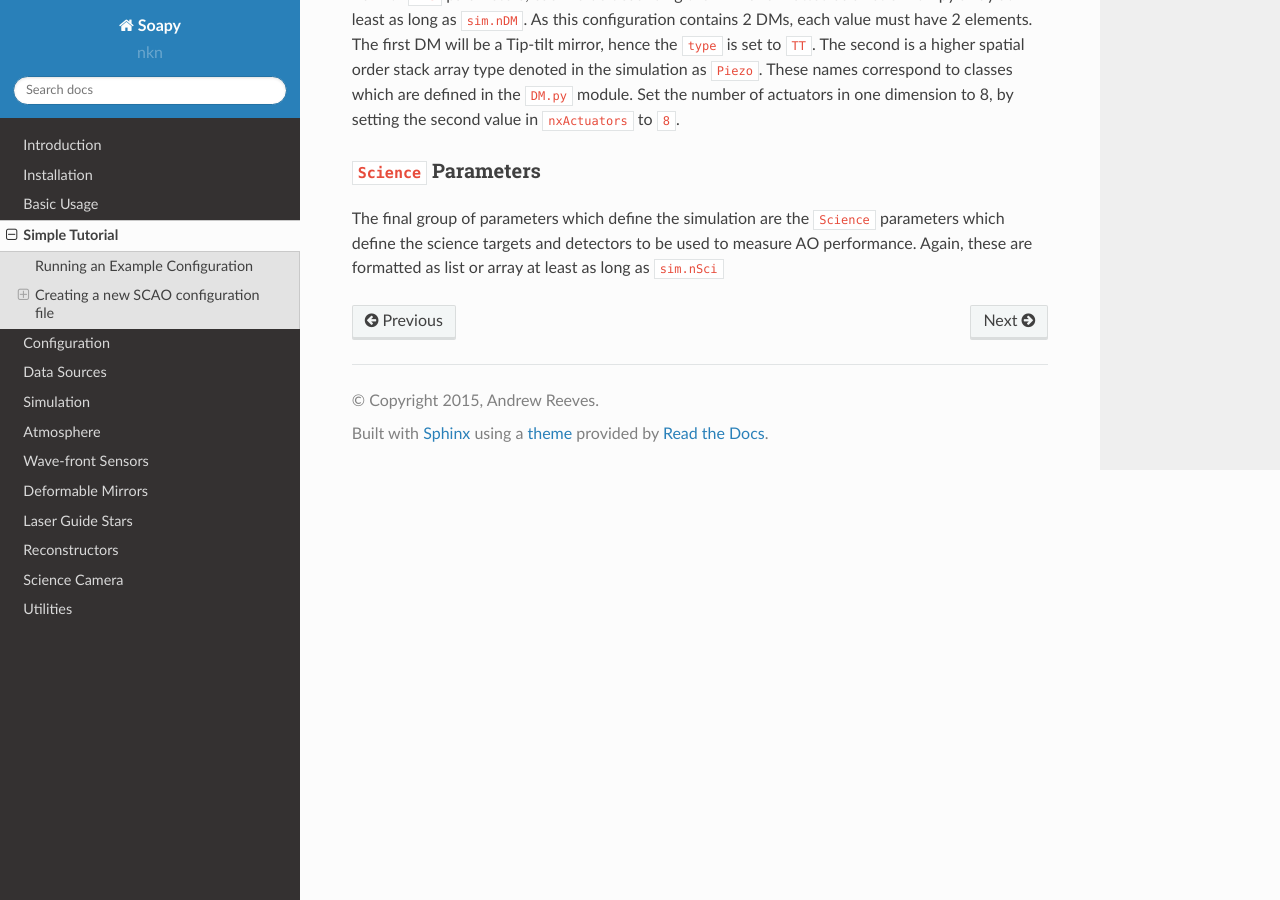
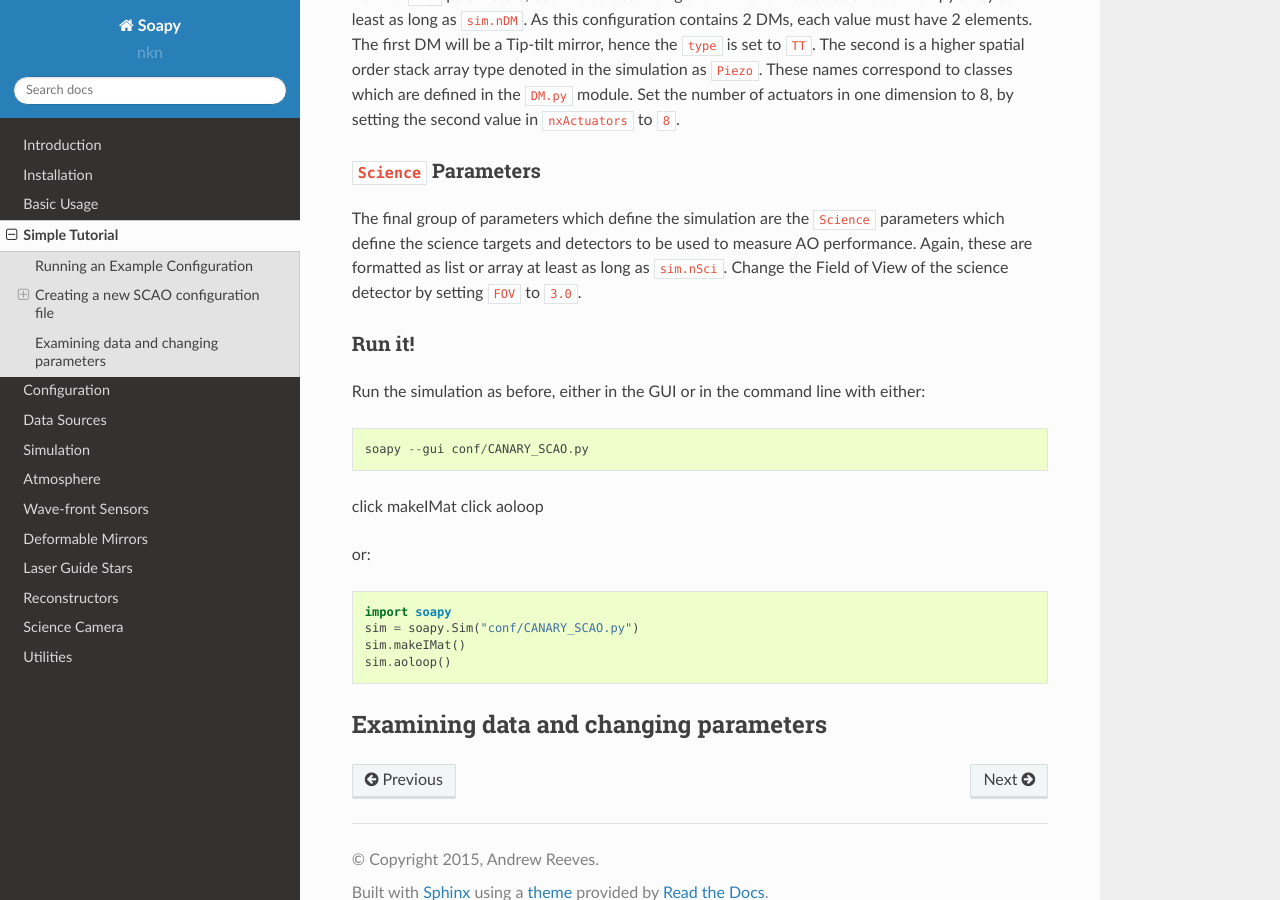
Before and after one commit to AOtools/soapy, a Sphinx documentation site: the page built from doc/source/simpleTutorial.rst, in a window 1280 px wide and 900 px high, scrolled down 3648 px. Built offline with Sphinx 7.4.7 and the Read the Docs theme 2.0.0, drawn with Linux system fonts in a browser that asks for light colours; pages that are not in the unit, such as notebooks, are missing from menus.

Commit message:
done CANARY_SCAO

```diff
--- a/doc/source/simpleTutorial.rst
+++ b/doc/source/simpleTutorial.rst
@@ -84,4 +84,24 @@ As with ``WFS`` parameters, each value describing the DM is formatted as a list
 ``Science`` Parameters
 ^^^^^^^^^^^^^^^^^^^^^^
 
-The final group of parameters which define the simulation are the ``Science`` parameters which define the science targets and detectors to be used to measure AO performance. Again, these are formatted as list or array at least as long as ``sim.nSci``
+The final group of parameters which define the simulation are the ``Science`` parameters which define the science targets and detectors to be used to measure AO performance. Again, these are formatted as list or array at least as long as ``sim.nSci``. Change the Field of View of the science detector by setting ``FOV`` to ``3.0``.
+
+
+Run it!
+^^^^^^^
+Run the simulation as before, either in the GUI or in the command line with either::
+
+    soapy --gui conf/CANARY_SCAO.py
+
+click makeIMat
+click aoloop
+
+or::
+
+    import soapy
+    sim = soapy.Sim("conf/CANARY_SCAO.py")
+    sim.makeIMat()
+    sim.aoloop()
+
+Examining data and changing parameters
+-------------------------------------
```
